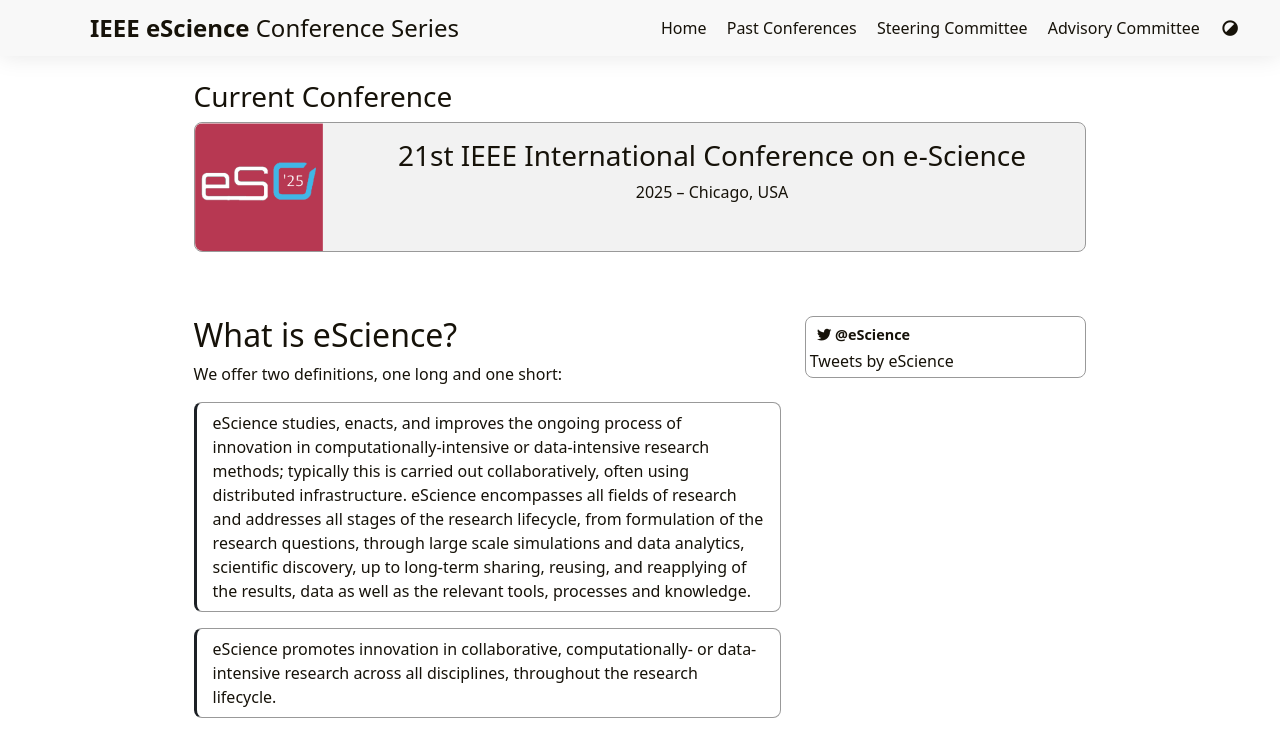
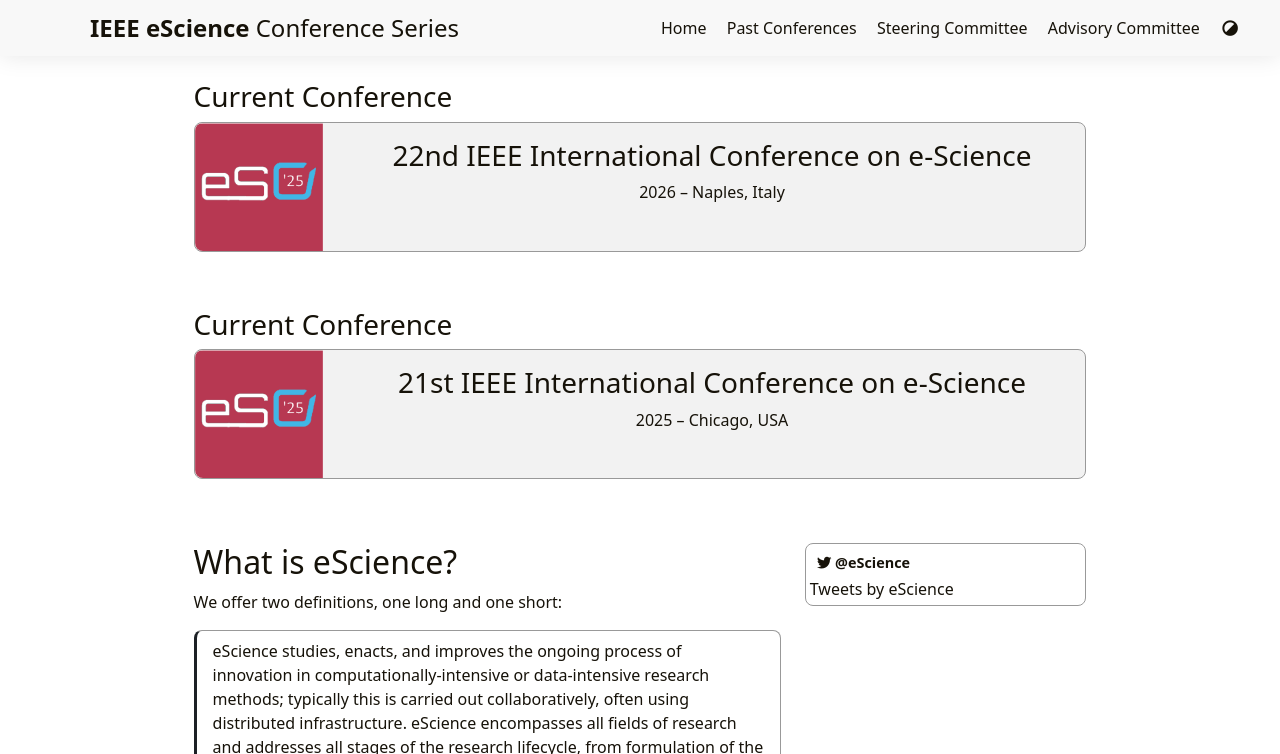
Before and after one commit to escience-conference/about, a Jekyll site: the page built from index.html, in a window 1280 px wide and 900 px high, cut to the strip 0-754 px from the top of the window. Built offline with Jekyll 4.4.1, drawn with Linux system fonts in a browser that asks for light colours; nearby versions of some CDN libraries; comment, search, counter and statistics services are not loaded; some of the changed text lies outside the part shown.

Commit message:
Update conferences.yml

```diff
--- a/_data/conferences.yml
+++ b/_data/conferences.yml
@@ -1,3 +1,10 @@
+- edition: 22nd
+  year: 2026
+  location: Naples, Italy
+  link: /2026
+  current: true
+  image: escience2025.png
+
 - edition: 21st
   year: 2025
   location: Chicago, USA
```
